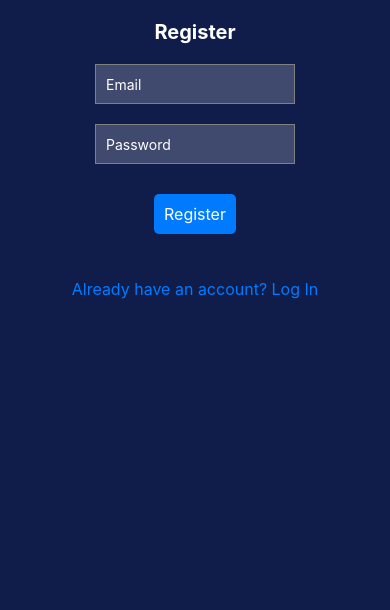
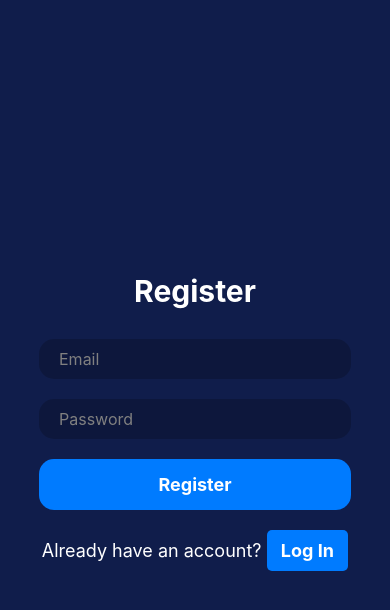
Before and after one commit to acajvan/b-tesla-app, a React Native app: screen /Register in a window 390 px wide. Shown: the top 610 px of the page. Built offline with nearby package versions, Linux system fonts and the light colour scheme; what expo-localization would draw is missing.

Commit message:
UI improvements for login and register screen

```diff
--- a/src/screens/Login.js
+++ b/src/screens/Login.js
@@ -64,8 +64,7 @@ const Login = () => {
 
   return (
     <SafeAreaView style={styles.safeArea}>
-            <StatusBar style="light" />
-
+            <StatusBar style="light" backgroundColor="transparent" translucent={true} />
 
             <View style={styles.container}>
                 <Text style={styles.title}>Login</Text>
@@ -95,12 +94,17 @@ const Login = () => {
                     <Text style={styles.buttonText}>Login</Text>
                 </TouchableOpacity>
 
-                <View style={styles.registerLink}>
-                    <Text>Don't have an account? </Text>
-                    <TouchableOpacity onPress={navigateToRegister}>
-                        <Text style={styles.linkText}>Sign Up</Text>
+                <TouchableOpacity style={styles.forgotPasswordButton} onPress={() => { /* will implement the forgot password logic later */ }}>
+                    <Text style={styles.forgotPasswordText}>I forgot my password</Text>
+                </TouchableOpacity>
+
+                <View style={styles.signUpContainer}>
+                    <Text style={styles.signUpText}>Don't have an account? </Text>
+                    <TouchableOpacity style={styles.signUpButton} onPress={navigateToRegister}>
+                        <Text style={styles.signUpButtonText}>Sign Up</Text>
                     </TouchableOpacity>
                 </View>
+
                 <TouchableOpacity style={styles.button} onPress={checkLogin}>
                     <Text style={styles.buttonText}>test</Text>
                 </TouchableOpacity>
@@ -114,11 +118,6 @@ const Login = () => {
 const styles = StyleSheet.create({
     safeArea: {
         flex: 1,
-    },
-    backgroundImage: {
-        position: 'absolute',
-        width: '100%',
-        height: '100%',
     },
     container: {
         flex: 1,
@@ -156,13 +155,32 @@ const styles = StyleSheet.create({
         fontSize: 18,
         fontWeight: 'bold',
     },
-    registerLink: {
+    forgotPasswordButton: {
+        marginTop: 15,
+    },
+    forgotPasswordText: {
+        color: '#007bff',
+        fontWeight: 'bold',
+        textAlign: 'center',
+    },
+    signUpContainer: {
         flexDirection: 'row',
         justifyContent: 'center',
+        alignItems: 'center',
         marginTop: 20,
     },
-    linkText: {
-        color: '#007bff',
+    signUpText: {
+        fontSize: 18,
+        color: '#fff',
+    },
+    signUpButton: {
+        backgroundColor: '#007bff',
+        padding: 10,
+        borderRadius: 5,
+    },
+    signUpButtonText: {
+        color: '#fff',
+        fontSize: 18,
         fontWeight: 'bold',
     },
 });
--- a/src/screens/Register.js
+++ b/src/screens/Register.js
@@ -82,10 +82,14 @@ const Register = () => {
             <StatusBar style="light" backgroundColor="transparent" translucent={true} />
             <View style={styles.container}>
                 <Text style={styles.title}>Register</Text>
+
+            <View style={styles.inputContainer}>
+                <TextInput style={styles.input} placeholder="Email" placeholderTextColor={'gray'} value={email} onChangeText={onChangeEmail} />
             </View>
-            <View style={styles.container}>
-                <TextInput style={styles.input} placeholder="Email" value={email} onChangeText={onChangeEmail} />
-                <TextInput style={styles.input} placeholder="Password" value={password} onChangeText={setPassword} secureTextEntry />
+            <View style={styles.inputContainer}>
+                <TextInput style={styles.input} placeholder="Password" placeholderTextColor={'gray'} value={password} onChangeText={setPassword} secureTextEntry />
+            </View>
+
                 <TouchableOpacity style={styles.button} onPress={handleRegister}>
                     <Text style={styles.buttonText}>Register</Text>
                 </TouchableOpacity>
@@ -93,37 +97,45 @@ const Register = () => {
                 <Animated.View style={[styles.fadeView, { opacity: fadeAnim}]}>
                     <Text>Registration successful</Text>
                 </Animated.View>
-                <TouchableOpacity
-                    style={styles.loginButton}
-                    onPress={navigateToLogin}>
-                    <Text style={styles.loginButtonText}>Already have an account? Log In</Text>
-                </TouchableOpacity>
+
+                <View style={styles.signUpContainer}>
+                    <Text style={styles.signUpText}>Already have an account? </Text>
+                    <TouchableOpacity style={styles.signUpButton} onPress={navigateToLogin}>
+                        <Text style={styles.signUpButtonText}> Log In </Text>
+                    </TouchableOpacity>
+                </View>
             </View>
         </SafeAreaView>
     )
 }
 
 const styles = StyleSheet.create({
+    safeArea: {
+        flex: 1,
+    },
     container: {
+        flex: 1,
         display: 'flex',
         alignItems: 'center',
         justifyContent: 'center',
     },
     title: {
-        fontSize: 20,
+        fontSize: 30,
         fontWeight: 'bold',
-        marginVertical: 20,
+        marginBottom: 30,
         color: 'white',
     },
+    inputContainer: {
+        backgroundColor: 'rgba(0, 0, 0, 0.2)',
+        paddingHorizontal: 20,
+        paddingVertical: 10,
+        borderRadius: 15,
+        width: '80%',
+        marginBottom: 20,
+    },
     input: {
-        height: 40,
-        width: 200,
-        borderColor: 'gray',
-        borderWidth: 1,
-        marginBottom: 20,
-        paddingHorizontal: 10,
         color: 'white',
-        backgroundColor: 'rgba(255, 255, 255, 0.2)',
+        fontSize: 16,
     },
     errorText: {
         color: 'red',
@@ -139,15 +151,15 @@ const styles = StyleSheet.create({
     },
     button: {
         backgroundColor: '#007bff',
-        padding: 10,
-        borderRadius: 5,
+        padding: 15,
+        borderRadius: 15,
+        width: '80%',
         alignItems: 'center',
-        justifyContent: 'center',
-        marginTop: 10,
     },
     buttonText: {
-        color: 'white',
-        fontSize: 16,
+        color: '#fff',
+        fontSize: 18,
+        fontWeight: 'bold',
     },
     fadeView: {
         position: 'absolute',
@@ -160,12 +172,25 @@ const styles = StyleSheet.create({
         width: 200,
         alignItems: 'center',
     },
-    loginButton: {
-        marginTop: 45,
+    signUpContainer: {
+        flexDirection: 'row',
+        justifyContent: 'center',
+        alignItems: 'center',
+        marginTop: 20,
     },
-    loginButtonText: {
-        color: '#007bff',
-        fontSize: 16,
+    signUpText: {
+        fontSize: 18,
+        color: '#fff',
+    },
+    signUpButton: {
+        backgroundColor: '#007bff',
+        padding: 10,
+        borderRadius: 5,
+    },
+    signUpButtonText: {
+        color: '#fff',
+        fontSize: 18,
+        fontWeight: 'bold',
     },
 });
 
```
